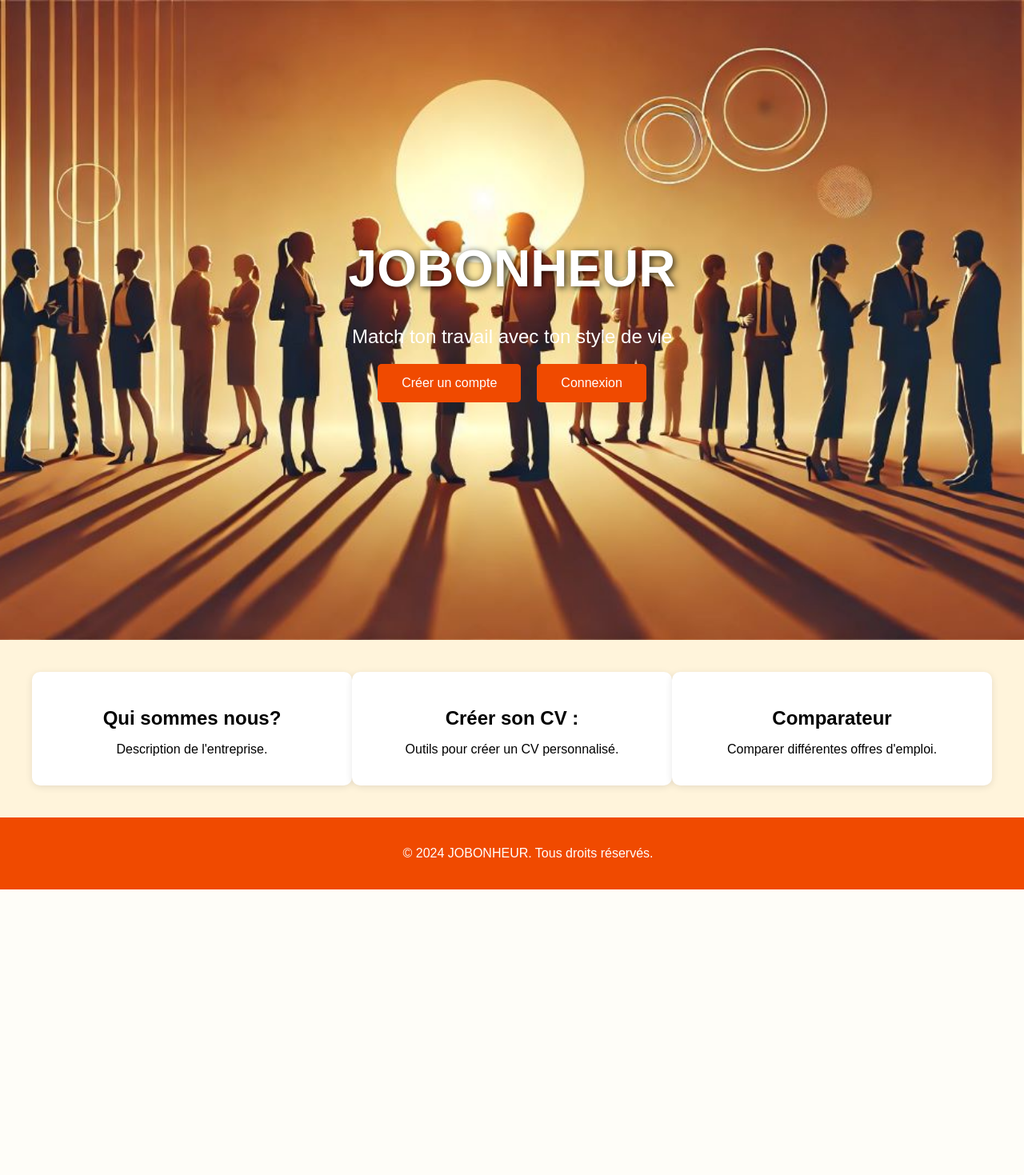
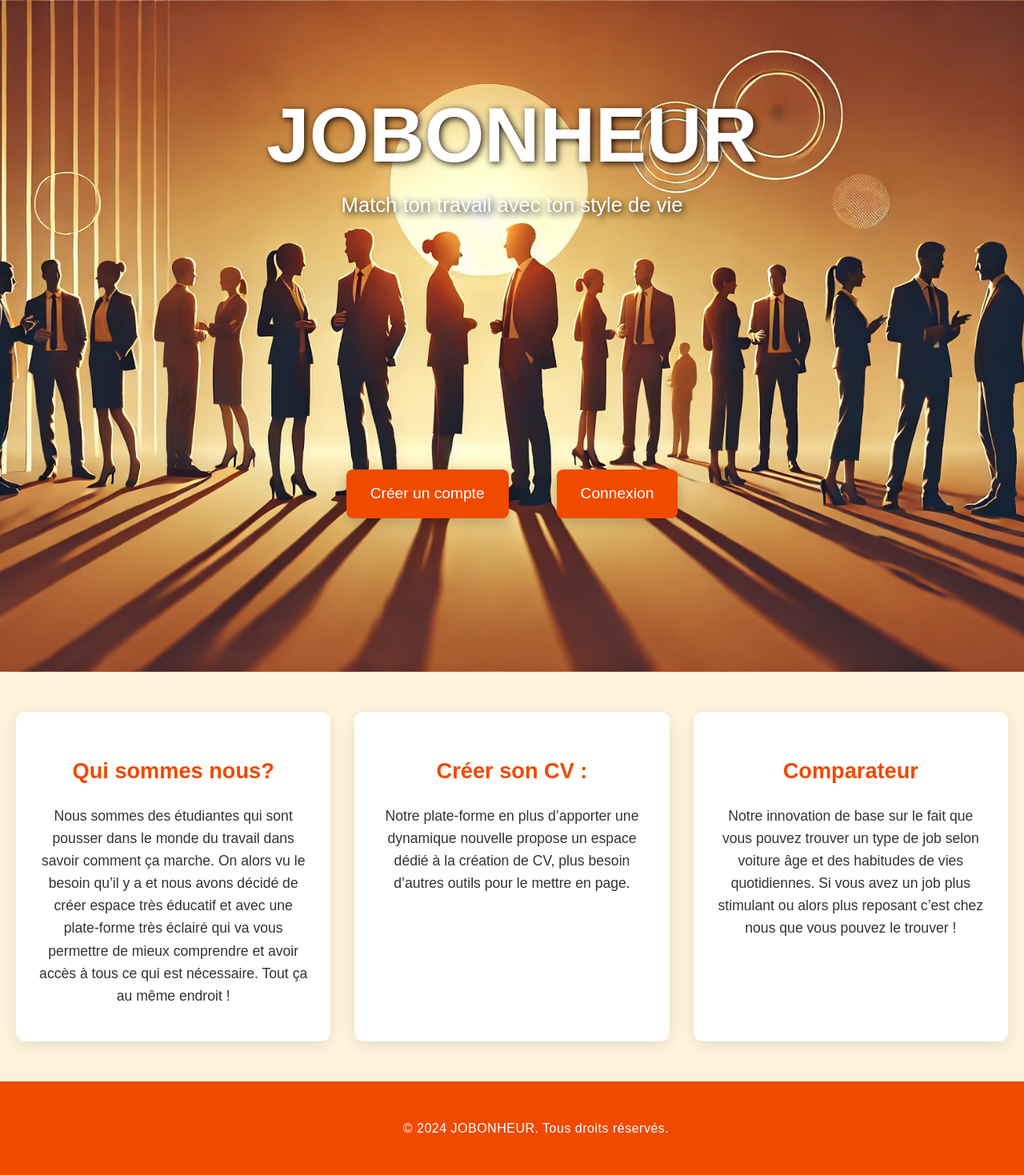
Before and after one commit to maelle0209/jobonheur, a PHP site: page /jobonheur.php in a window 1280 px wide; the page is wider, and only the part inside the window is pictured. Shown: that part at 80% size. Before the commit the page ends 1112 px from the top of that part, so only its background shows below. Run offline with PHP 8.4, Linux system fonts and the light colour scheme.

Commit message:
Changement de jobonheur.php

```diff
--- a/Projet-site/jobonheur.php
+++ b/Projet-site/jobonheur.php
@@ -23,15 +23,17 @@
     <div class="info-section">
         <div class="info-box">
             <h3>Qui sommes nous?</h3>
-            <p>Description de l'entreprise.</p>
+            <p>Nous sommes des étudiantes qui sont pousser dans le monde du travail dans savoir comment ça marche. On alors vu le besoin qu’il y a et nous avons décidé de créer espace très éducatif et avec une plate-forme très éclairé qui va vous permettre de mieux comprendre et avoir accès à tous ce qui est nécessaire. Tout ça au même endroit !
+            </p>
         </div>
         <div class="info-box">
             <h3>Créer son CV :</h3>
-            <p>Outils pour créer un CV personnalisé.</p>
+            <p>Notre plate-forme en plus d’apporter une dynamique nouvelle propose un espace dédié à la création de CV, plus besoin d’autres outils pour le mettre en page.
+            </p>
         </div>
         <div class="info-box">
             <h3>Comparateur</h3>
-            <p>Comparer différentes offres d'emploi.</p>
+            <p>Notre innovation de base sur le fait que vous pouvez trouver un type de job selon voiture âge et des habitudes de vies quotidiennes. Si vous avez un job plus stimulant ou alors plus reposant c’est chez nous que vous pouvez le trouver !</p>
         </div>
     </div>
 
--- a/Projet-site/styles/jobonheur.css
+++ b/Projet-site/styles/jobonheur.css
@@ -1,16 +1,18 @@
-/* General body styling */
+/* Général */
 body {
-   font-family: Arial, sans-serif;
+   font-family: 'Arial', sans-serif;
    margin: 0;
    padding: 0;
-   background-color: #f0e3a7;
-   scroll-behavior: smooth; /* Smooth scrolling */
+   background-color: #fdf3e3; /* Couleur de fond douce */
+   scroll-behavior: smooth;
+   line-height: 1.6;
+   overflow-x: hidden; /* Empêche le défilement horizontal */
 }
 
-/* Landing section styling */
+/* Landing Section */
 .landing {
    position: relative;
-   background-image: url('../images/img.jpg'); /* Your background image */
+   background-image: url('../images/photo.jpg'); /* Ton image de fond */
    background-size: cover;
    background-position: center;
    height: 100vh;
@@ -19,7 +21,8 @@ body {
    align-items: center;
    text-align: center;
    color: white;
-   flex-direction: column; /*ajoute*/
+   flex-direction: column;
+   padding: 20px;
 }
 
 .landing .overlay {
@@ -28,37 +31,30 @@ body {
    left: 0;
    right: 0;
    bottom: 0;
-   background-color: rgba(0, 0, 0, 0.6); /* Dark overlay to enhance text readability */
+   background-color: rgba(0, 0, 0, 0.6); /* Couverture sombre pour améliorer la lisibilité */
+   z-index: 1;
 }
 
-.landing .content {
-   position: relative;
-   z-index: 2;
-   padding: 20px;
-   display: flex; /*ajoute jusqua height*/
-   flex-direction: column;
-   justify-content: space-between;
-   align-items: center;
-   height: 100%; /* Ensures the content takes up the full height */
-}
-
-
-
 .landing h1 {
-   font-size: 4rem;
+   font-size: 6rem;
    margin-bottom: 10px;
-   text-shadow: 2px 2px 8px rgba(0, 0, 0, 0.8); /* Text shadow for better visibility */
+   text-shadow: 2px 2px 8px rgba(0, 0, 0, 0.9); /* Ombre portée pour la lisibilité */
+   font-weight: bold;
+   margin-top: -100px; /* Décale le titre vers le haut */
 }
 
 .landing p {
-   font-size: 1.5rem;
-   margin-bottom: 20px;
+   font-size: 1.6rem;
+   margin-top: -20px;
+   margin-bottom: 280px;
+   text-shadow: 3px 3px 9px rgba(0, 0, 0, 0.9); /* Ombre douce */
 }
 
 .buttons {
    display: flex;
-   gap: 20px;
-   margin-bottom: 40px;
+   gap: 60px;
+   justify-content: center;
+   margin-top: 30px;
 }
 
 .btn {
@@ -66,59 +62,93 @@ body {
    color: white;
    padding: 15px 30px;
    text-decoration: none;
-   font-size: 1rem;
-   border-radius: 5px;
+   font-size: 1.2rem;
+   border-radius: 8px;
    transition: background-color 0.3s ease, transform 0.3s ease;
+   box-shadow: 0 5px 15px rgba(0, 0, 0, 0.2); /* Ombre subtile */
 }
 
 .btn:hover {
    background-color: #d93e00;
-   transform: scale(1.05);
+   transform: scale(1.1); /* Légère augmentation de la taille au survol */
 }
 
 .nouveau-link {
-    color: #f0d000;
-    text-decoration: underline;
+   color: #f0d000;
+   text-decoration: underline;
+   font-weight: bold;
 }
 
 .nouveau-link:hover {
-    color: #f0e3a7;
+   color: #f0e3a7;
 }
 
-/* Information section styling */
+/* Section Information */
 .info-section {
    display: flex;
    justify-content: space-around;
-   padding: 40px;
+   padding: 50px 20px;
    background-color: #fff4db;
+   gap: 30px;
 }
 
 .info-box {
    background-color: white;
-   padding: 20px;
-   border-radius: 10px;
+   padding: 25px;
+   border-radius: 12px;
    width: 30%;
    text-align: center;
-   box-shadow: 0 2px 10px rgba(0, 0, 0, 0.1);
-   transition: transform 0.3s ease;
+   box-shadow: 0 5px 20px rgba(0, 0, 0, 0.1); /* Ombre plus marquée */
+   transition: transform 0.3s ease, box-shadow 0.3s ease;
 }
 
 .info-box:hover {
    transform: translateY(-10px);
+   box-shadow: 0 10px 30px rgba(0, 0, 0, 0.2); /* Ombre plus profonde au survol */
 }
 
 .info-box h3 {
-   margin-bottom: 15px;
-   font-size: 1.5rem;
+   margin-bottom: 20px;
+   font-size: 1.7rem;
+   color: #f04a00;
+   font-weight: bold;
 }
 
-/* Footer styling */
+.info-box p {
+   font-size: 1.1rem;
+   color: #333;
+}
+
+/* Footer Section */
 footer {
    text-align: center;
-   padding: 20px;
+   padding: 30px;
    background-color: #f04a00;
    color: white;
    position: relative;
    width: 100%;
    bottom: 0;
+   font-size: 1rem;
+   letter-spacing: 0.5px;
 }
+
+/* Responsive Design */
+@media (max-width: 768px) {
+   .info-section {
+      flex-direction: column;
+      padding: 20px;
+   }
+
+   .info-box {
+      width: 80%;
+      margin-bottom: 20px;
+   }
+
+   .landing h1 {
+      font-size: 3rem;
+   }
+
+   .landing p {
+      font-size: 1.3rem;
+   }
+}
```
